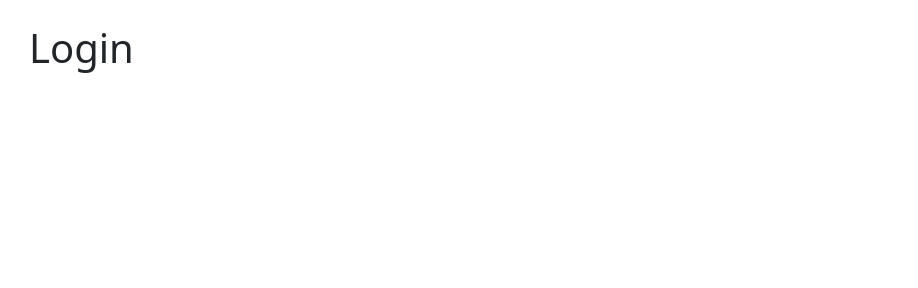
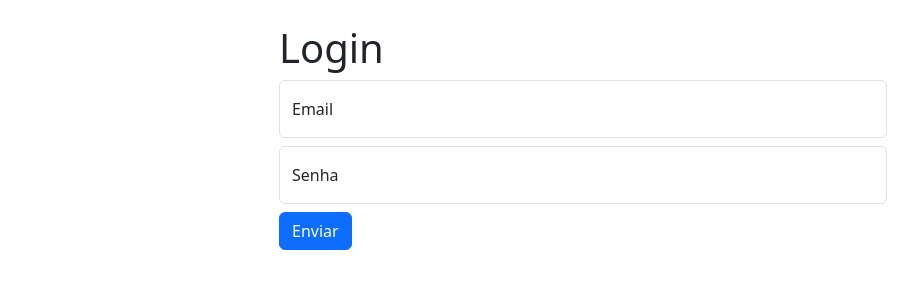
Before and after one commit to rxaxax/atividade-final-desenv-plataformas-web, a website built with Vite: page vite-project/src/entrar.html in a window 1280 px wide. Shown: the whole page, without its empty margins (57-975 px from the left). Built offline with nearby package versions, Linux system fonts and the light colour scheme.

Commit message:
Unificação das camadas (front/back) do projeto

```diff
--- a/vite-project/src/entrar.html
+++ b/vite-project/src/entrar.html
@@ -7,8 +7,35 @@
     <script type="module" src="./js/main.js"></script>
   </head>
   <body>
-    <div class="container py-4 px-3 mx-auto">
+    <div class="container py-4 px-3 mx-auto w-50">
       <h1>Login</h1>
+      <form action="http://localhost:3000/login" method="post" autocomplete="off">
+         <div class="form-floating my-2">
+          <input
+            type="email"
+            id="email"
+            name="email"
+            class="form-control"
+            placeholder=""
+            required
+          />
+          <label for="email">Email</label>
+        </div>
+
+        <div class="form-floating my-2">
+          <input
+            type="password"
+            id="senha"
+            name="senha"
+            class="form-control"
+            placeholder=""
+            required
+          />
+          <label for="senha">Senha</label>
+        </div>
+
+        <button type="submit" class="btn btn-primary">Enviar</button>
+      </form>
     </div>
   </body>
 </html>
```
Also changed, not shown: api-project/package.json (deleted, +0 -20 lines), api-project/src/index.js (deleted, +0 -59 lines), vite-project/package.json (+9 -2 lines), vite-project/src/api/index.js (added, +80 -0 lines), vite-project/src/cadastro.html (+2 -2 lines), 3 other files.
